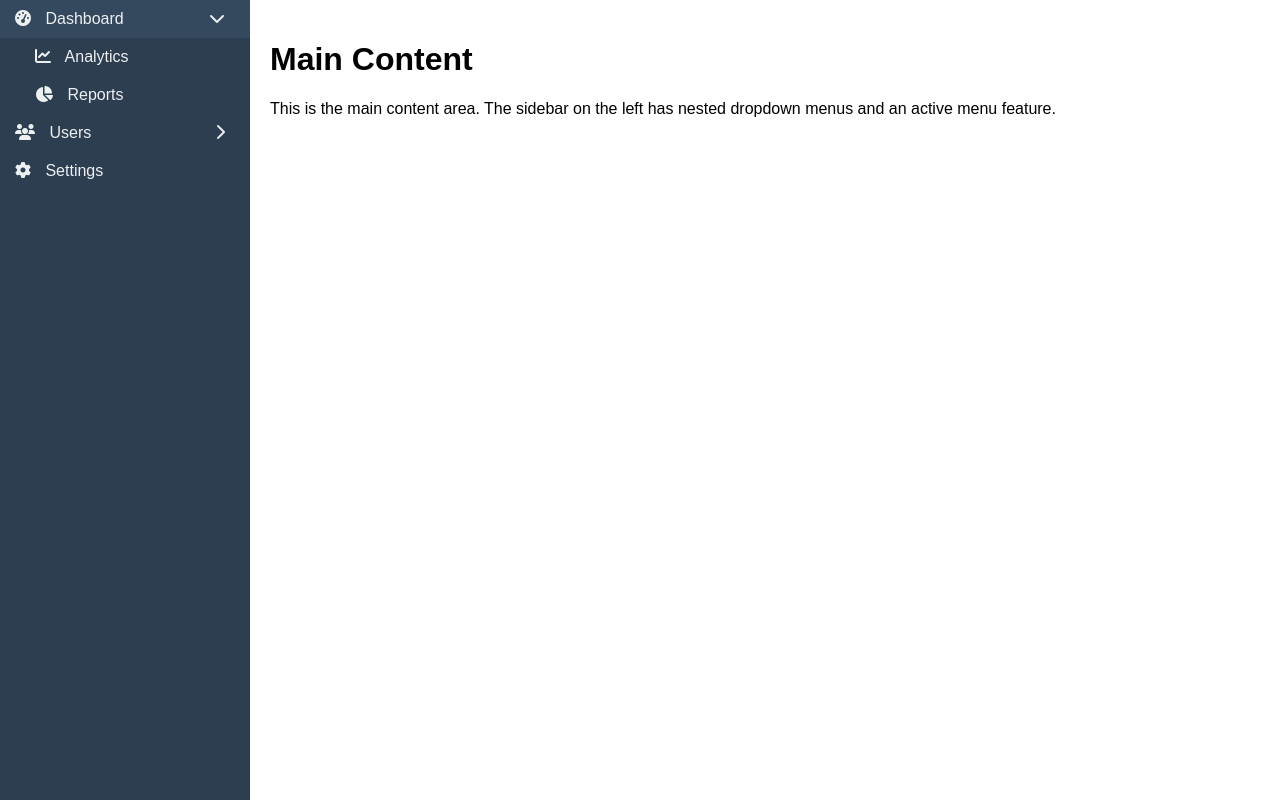
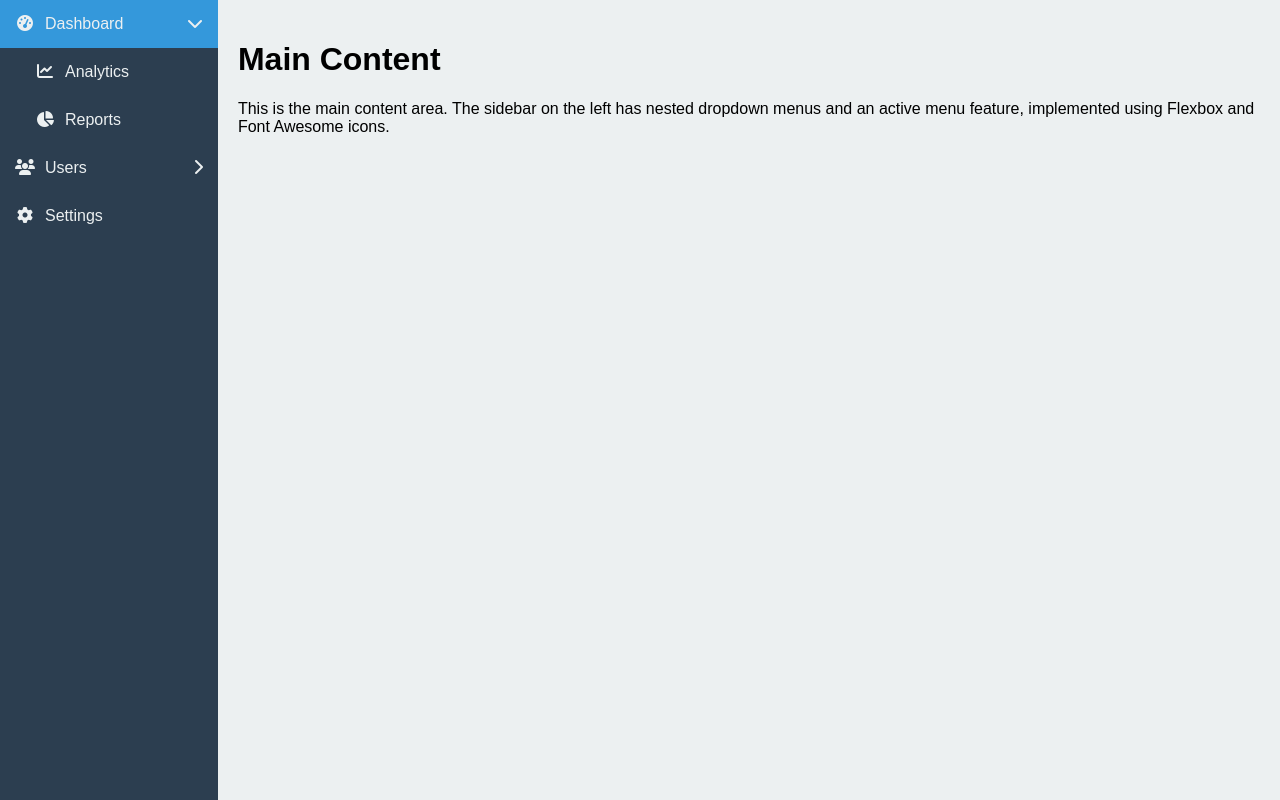
Before and after one commit to saniulhasan/dropdownsidebarjq, a plain HTML site: page index.html in a window 1280 px wide. Both pictures are taken after a click on the element "Dashboard". Drawn offline with nearby package versions, Linux system fonts and the light colour scheme.

Commit message:
new added

```diff
--- a/index.html
+++ b/index.html
@@ -3,100 +3,125 @@
 <head>
     <meta charset="UTF-8">
     <meta name="viewport" content="width=device-width, initial-scale=1.0">
-    <title>Nested Sidebar Dropdown</title>
+    <title>Flexbox Sidebar with Font Awesome Icons</title>
     <link rel="stylesheet" href="https://cdnjs.cloudflare.com/ajax/libs/font-awesome/6.4.0/css/all.min.css">
     <script src="https://code.jquery.com/jquery-3.6.0.min.js"></script>
     <style>
-        body {
-            font-family: Arial, sans-serif;
+        body, html {
             margin: 0;
             padding: 0;
+            font-family: Arial, sans-serif;
+            height: 100%;
         }
-        #sidebar {
+        .container {
+            display: flex;
+            height: 100%;
+        }
+        .sidebar {
             width: 250px;
-            height: 100vh;
             background-color: #2c3e50;
             color: #ecf0f1;
-            position: fixed;
-            left: 0;
-            top: 0;
+            display: flex;
+            flex-direction: column;
             overflow-y: auto;
         }
-        #content {
-            margin-left: 250px;
+        .content {
+            flex-grow: 1;
             padding: 20px;
+            background-color: #ecf0f1;
         }
         .menu-item {
-            padding: 10px 15px;
+            padding: 15px;
             cursor: pointer;
+            display: flex;
+            align-items: center;
             transition: background-color 0.3s;
         }
         .menu-item:hover {
             background-color: #34495e;
         }
+        .menu-item.active {
+            background-color: #3498db;
+        }
         .submenu {
             display: none;
+            flex-direction: column;
             padding-left: 20px;
         }
-        .active {
-            background-color: #3498db;
+        .arrow {
+            margin-left: auto;
+            transition: transform 0.3s;
         }
-        .menu-item i {
+        .arrow.down {
+            transform: rotate(90deg);
+        }
+        .icon {
+            width: 20px;
             margin-right: 10px;
-        }
-        .arrow {
-            float: right;
+            text-align: center;
         }
     </style>
 </head>
 <body>
-    <div id="sidebar">
+    <div class="container">
+        <nav class="sidebar" aria-label="Main Navigation">
             <div class="menu-item" data-submenu="dashboard">
-            <i class="fas fa-tachometer-alt"></i> Dashboard
-            <i class="fas fa-chevron-right arrow"></i>
+                <span class="icon"><i class="fas fa-tachometer-alt"></i></span>
+                Dashboard
+                <span class="arrow"><i class="fas fa-chevron-right"></i></span>
             </div>
             <div class="submenu" id="dashboard">
                 <div class="menu-item">
-                <i class="fas fa-chart-line"></i> Analytics
+                    <span class="icon"><i class="fas fa-chart-line"></i></span>
+                    Analytics
                 </div>
                 <div class="menu-item">
-                <i class="fas fa-chart-pie"></i> Reports
+                    <span class="icon"><i class="fas fa-chart-pie"></i></span>
+                    Reports
                 </div>
             </div>
 
             <div class="menu-item" data-submenu="users">
-            <i class="fas fa-users"></i> Users
-            <i class="fas fa-chevron-right arrow"></i>
+                <span class="icon"><i class="fas fa-users"></i></span>
+                Users
+                <span class="arrow"><i class="fas fa-chevron-right"></i></span>
             </div>
             <div class="submenu" id="users">
                 <div class="menu-item">
-                <i class="fas fa-user-plus"></i> Add User
+                    <span class="icon"><i class="fas fa-user-plus"></i></span>
+                    Add User
                 </div>
                 <div class="menu-item">
-                <i class="fas fa-user-edit"></i> Edit User
+                    <span class="icon"><i class="fas fa-user-edit"></i></span>
+                    Edit User
                 </div>
                 <div class="menu-item" data-submenu="user-groups">
-                <i class="fas fa-user-friends"></i> User Groups
-                <i class="fas fa-chevron-right arrow"></i>
+                    <span class="icon"><i class="fas fa-user-friends"></i></span>
+                    User Groups
+                    <span class="arrow"><i class="fas fa-chevron-right"></i></span>
                 </div>
                 <div class="submenu" id="user-groups">
                     <div class="menu-item">
-                    <i class="fas fa-plus"></i> Add Group
+                        <span class="icon"><i class="fas fa-plus"></i></span>
+                        Add Group
                     </div>
                     <div class="menu-item">
-                    <i class="fas fa-edit"></i> Edit Group
+                        <span class="icon"><i class="fas fa-edit"></i></span>
+                        Edit Group
                     </div>
                 </div>
             </div>
 
             <div class="menu-item">
-            <i class="fas fa-cog"></i> Settings
+                <span class="icon"><i class="fas fa-cog"></i></span>
+                Settings
             </div>
-    </div>
+        </nav>
 
-    <div id="content">
+        <main class="content">
             <h1>Main Content</h1>
-        <p>This is the main content area. The sidebar on the left has nested dropdown menus and an active menu feature.</p>
+            <p>This is the main content area. The sidebar on the left has nested dropdown menus and an active menu feature, implemented using Flexbox and Font Awesome icons.</p>
+        </main>
     </div>
 
     <script>
@@ -108,7 +133,7 @@
                 var submenu = $(this).data('submenu');
                 if (submenu) {
                     $('#' + submenu).slideToggle();
-                    $(this).find('.arrow').toggleClass('fa-chevron-right fa-chevron-down');
+                    $(this).find('.arrow i').toggleClass('fa-chevron-right fa-chevron-down');
                 }
 
                 // Set active class
@@ -119,6 +144,12 @@
                 if (submenu) {
                     $('#' + submenu).find('.menu-item').removeClass('active');
                 }
+
+                // Announce the selected menu item for screen readers
+                var menuText = $(this).contents().filter(function() {
+                    return this.nodeType === 3;
+                }).text().trim();
+                $('<p class="sr-only" aria-live="polite">Selected: ' + menuText + '</p>').appendTo('body').delay(1000).queue(function() { $(this).remove(); });
             });
         });
     </script>
```
Lines whose indentation alone changed are shown as unchanged.
